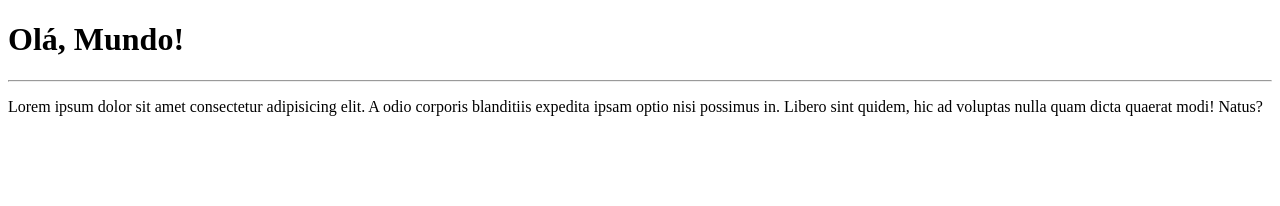
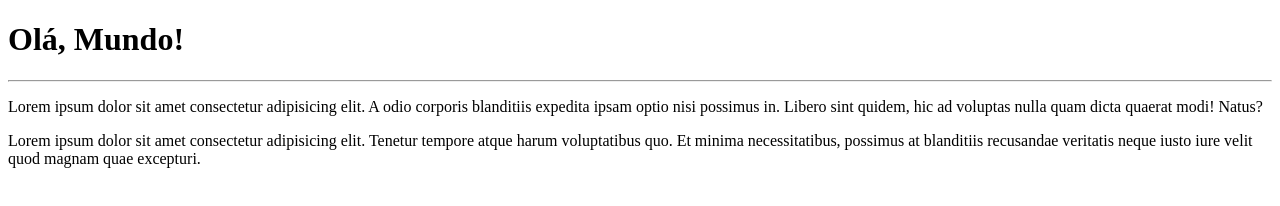
Before and after one commit to BrunoMachadoDaRocha/Ola-Mundo, a plain HTML site: page site-exemplo/index.html in a window 1280 px wide. Drawn offline with Linux system fonts and the light colour scheme.

Commit message:
Adicionei um parágrafo

```diff
--- a/site-exemplo/index.html
+++ b/site-exemplo/index.html
@@ -9,5 +9,6 @@
     <h1>Olá, Mundo!</h1>
     <hr>
     <p>Lorem ipsum dolor sit amet consectetur adipisicing elit. A odio corporis blanditiis expedita ipsam optio nisi possimus in. Libero sint quidem, hic ad voluptas nulla quam dicta quaerat modi! Natus?</p>
+    <p>Lorem ipsum dolor sit amet consectetur adipisicing elit. Tenetur tempore atque harum voluptatibus quo. Et minima necessitatibus, possimus at blanditiis recusandae veritatis neque iusto iure velit quod magnam quae excepturi.</p>
 </body>
 </html>
```
